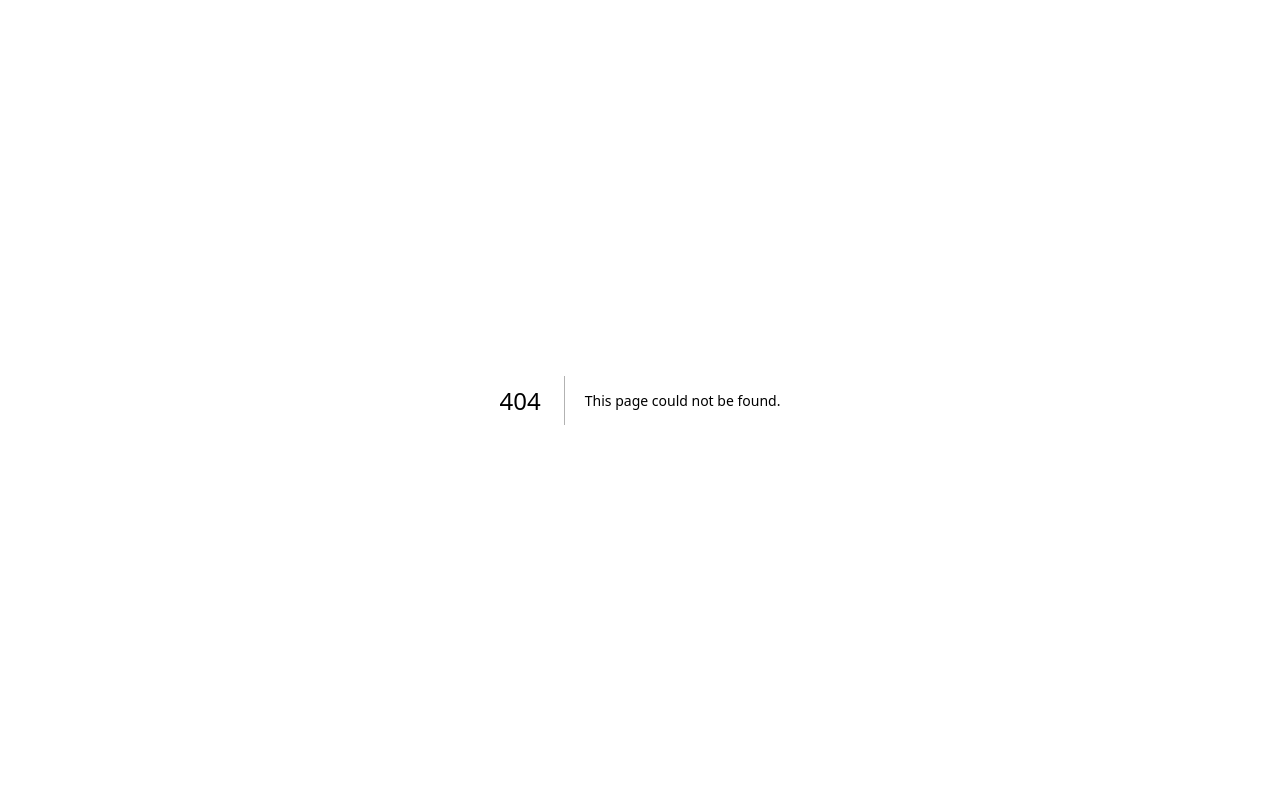
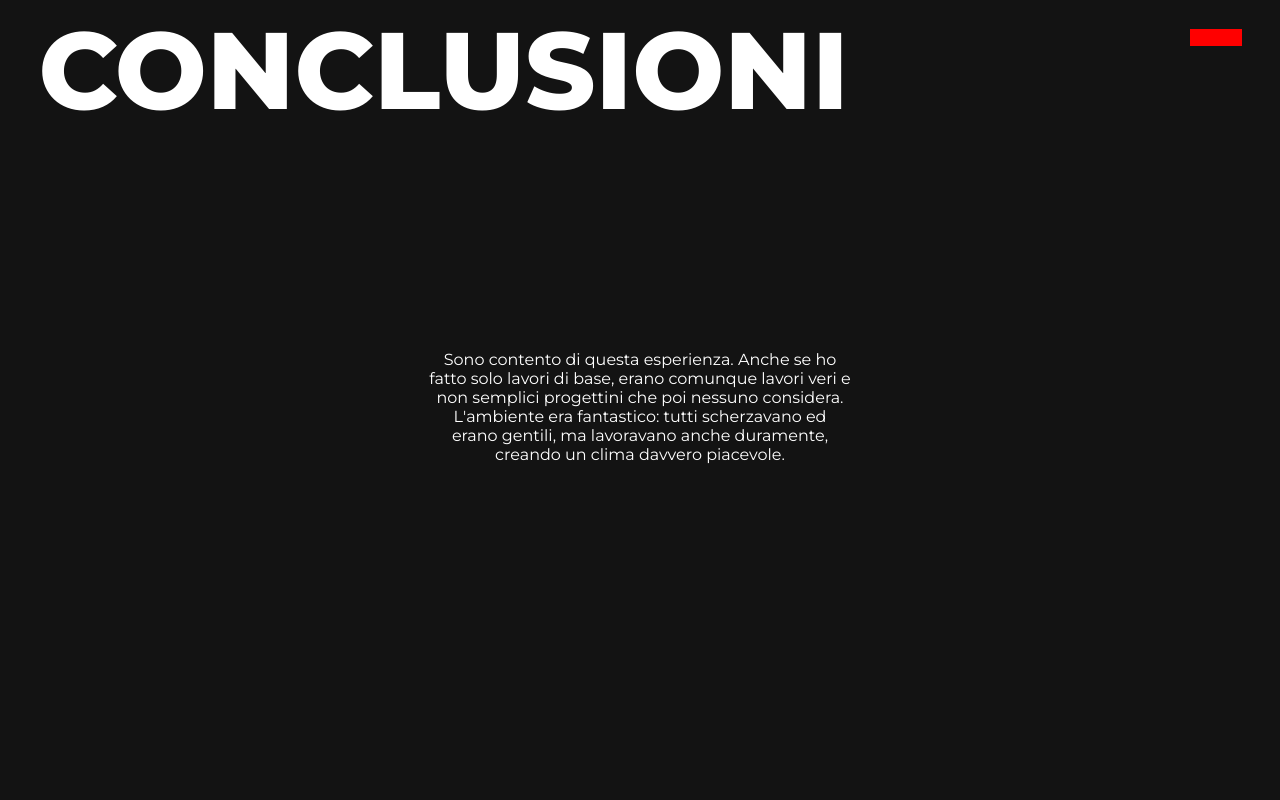
Before and after one commit to rikvik2006/english-presentation, a Next.js app in the folder pcto-ex/: page /conclusion in a window 1280 px wide. Before the commit this address had no page. Shown: the top 800 px of the page. Built offline with nearby package versions, Linux system fonts and the light colour scheme.

Commit message:
feat: added conclusion routing

```diff
--- /dev/null
+++ b/pcto-ex/src/app/conclusion/page.js
@@ -0,0 +1,17 @@
+'use client'
+
+import Conclusion from "@/components/Conclusion/Conclusion";
+import { useEffect } from "react";
+
+export default function Page() {
+    useEffect( () => {
+        (
+          async () => {
+              const LocomotiveScroll = (await import('locomotive-scroll')).default
+              const locomotiveScroll = new LocomotiveScroll();
+          }
+        )()
+    }, [])
+
+    return <Conclusion/>
+  }
--- a/pcto-ex/src/app/layout.js
+++ b/pcto-ex/src/app/layout.js
@@ -5,8 +5,8 @@ import BurgerMenu from "@/components/BurgerMenu/BurgerMenu";
 const inter = Inter({ subsets: ["latin"] });
 
 export const metadata = {
-  title: "Create Next App",
-  description: "Generated by create next app",
+  title: "PCTO expirience",
+  description: "Descrizione della mia esperienza di alternaza sucuola lavoro",
 };
 
 export default function RootLayout({ children }) {
--- a/pcto-ex/src/app/page.js
+++ b/pcto-ex/src/app/page.js
@@ -1,6 +1,5 @@
 'use client'
 
-import Conclusion from "@/components/Conclusion/Conclusion";
 import { useEffect } from "react";
 
 export default function Home() {
@@ -15,7 +14,7 @@ export default function Home() {
 
   return (
     <div>
-      <Conclusion/>
+
     </div>
   );
 }
--- a/pcto-ex/src/components/Conclusion/ConcContent/ConcContent.jsx
+++ b/pcto-ex/src/components/Conclusion/ConcContent/ConcContent.jsx
@@ -4,9 +4,10 @@ const ConcContent = () => {
     return(
         <div className={styles.content}>
             <div className={styles.text}>
-                Esistono innumerevoli variazioni dei passaggi del Lorem Ipsum, ma la maggior parte hanno subito delle
-                variazioni del tempo, a causa dell’inserimento di passaggi ironici, o di sequenze casuali di caratteri
-                palesemente poco verosimili.
+                Sono contento di questa esperienza. Anche se ho fatto solo lavori di base,
+                erano comunque lavori veri e non semplici progettini che poi nessuno considera.
+                L'ambiente era fantastico: tutti scherzavano ed erano gentili, ma lavoravano anche duramente,
+                creando un clima davvero piacevole.
             </div>
         </div>
     )
--- a/pcto-ex/src/components/Conclusion/ConcContent/ConcContent.module.scss
+++ b/pcto-ex/src/components/Conclusion/ConcContent/ConcContent.module.scss
@@ -7,7 +7,7 @@
 
    .text {
       color: var(--primary-white);
-      max-width: 30vw;
+      max-width: 33vw;
       text-align: center;
       font-weight: 400;
    }
```
